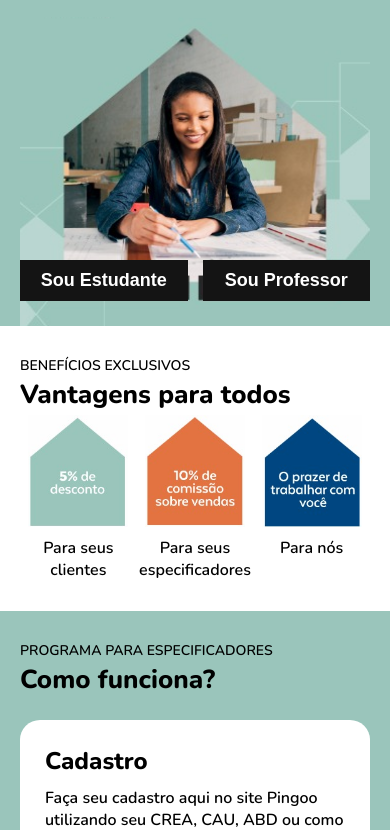
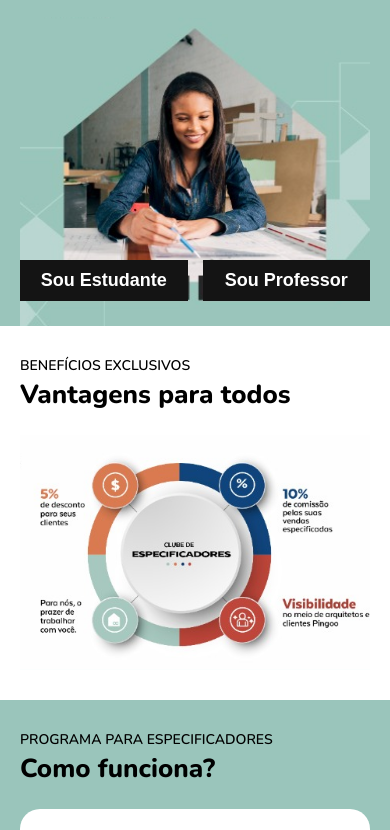
Before and after one commit to ntlok/clubeEspecificadores, a plain HTML site: page index.html in a window 390 px wide. Shown: the part 279-1109 px from the top of the page. Drawn offline with nearby package versions, Linux system fonts and the light colour scheme.

Commit message:
change image

```diff
--- a/index.html
+++ b/index.html
@@ -71,17 +71,9 @@
         </div>
         <div class="desconts">
           <div class="desconts__items">
-            <img src="/img/green.png" alt="">
-            <span>Para seus clientes</span>
+            <img src="/img/novo-banner.png" alt="">
           </div>
-          <div class="desconts__items">
-            <img src="/img/orange.png" alt="">
-            <span>Para seus especificadores</span>
-          </div>
-          <div class="desconts__items">
-            <img src="/img/blue.png" alt="">
-            <span>Para nós</span>
-          </div>
+
         </div>
       </div>
     </div>
--- a/style/scss/_home.scss
+++ b/style/scss/_home.scss
@@ -97,6 +97,8 @@
   &__wrapper {
 
     padding: 30px 0;
+    display: flex;
+    gap: 20px;
   }
 
   &__titles {
@@ -126,7 +128,9 @@
 
     img {
       // width: 100%;
-      width: 200px;
+      width: 550px;
+
+      margin-left: 40px;
     }
 
     span {
@@ -296,6 +300,28 @@
   }
 }
 
+
+
+@media (max-width: 1250px) {
+  .benefits {
+
+    .desconts {
+
+
+      img {
+        // width: 100%;
+        width: 550px;
+
+        margin-left: 20px;
+      }
+
+
+    }
+
+
+  }
+}
+
 @media (max-width: 1100px) {
   .banner {
     &__desktop {
@@ -392,6 +418,48 @@
         }
       }
     }
+  }
+}
+
+@media (max-width:880px) {
+  .benefits {
+    background: $white;
+    width: 100%;
+
+    &__wrapper {
+
+      padding: 30px 0;
+      display: flex;
+      flex-direction: column;
+      gap: 20px;
+    }
+
+
+    .desconts {
+      display: flex;
+      align-items: center;
+      justify-content: space-evenly;
+
+      &__items {
+        display: flex;
+        flex-direction: column;
+      }
+
+      img {
+        // width: 100%;
+        width: 550px;
+        margin-left: 20px;
+      }
+
+      span {
+        text-align: center;
+        margin-top: 10px;
+        font-size: 16px;
+        font-weight: 600;
+      }
+    }
+
+
   }
 }
 
@@ -759,7 +827,8 @@
 
       img {
         width: 100%;
-        max-width: 150px;
+        // max-width: 150px;
+        margin-left: 0;
       }
 
       span {
@@ -773,7 +842,6 @@
 
   }
 }
-
 
 @media (max-width: 510px) {
 
@@ -811,8 +879,9 @@
 
       img {
         // width: 100%;
-        width: 100px;
+        // width: 100px;
         // height: 140px;
+
       }
 
       span {
```
Also changed, not shown: components.html (added, +25 -0 lines), img/benefits-2.png (added), img/novo-banner.png (added), style/style.css, 1 other file.
